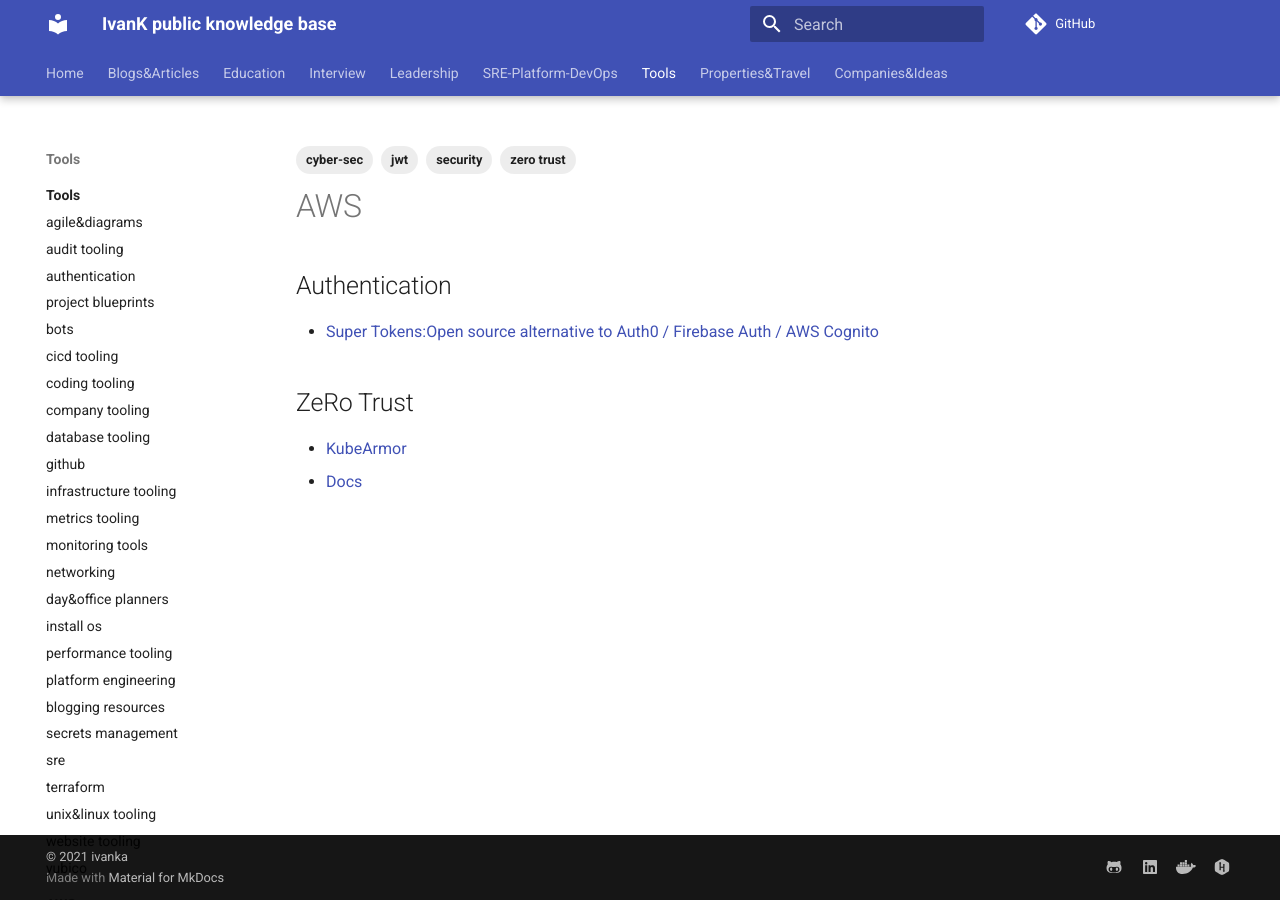
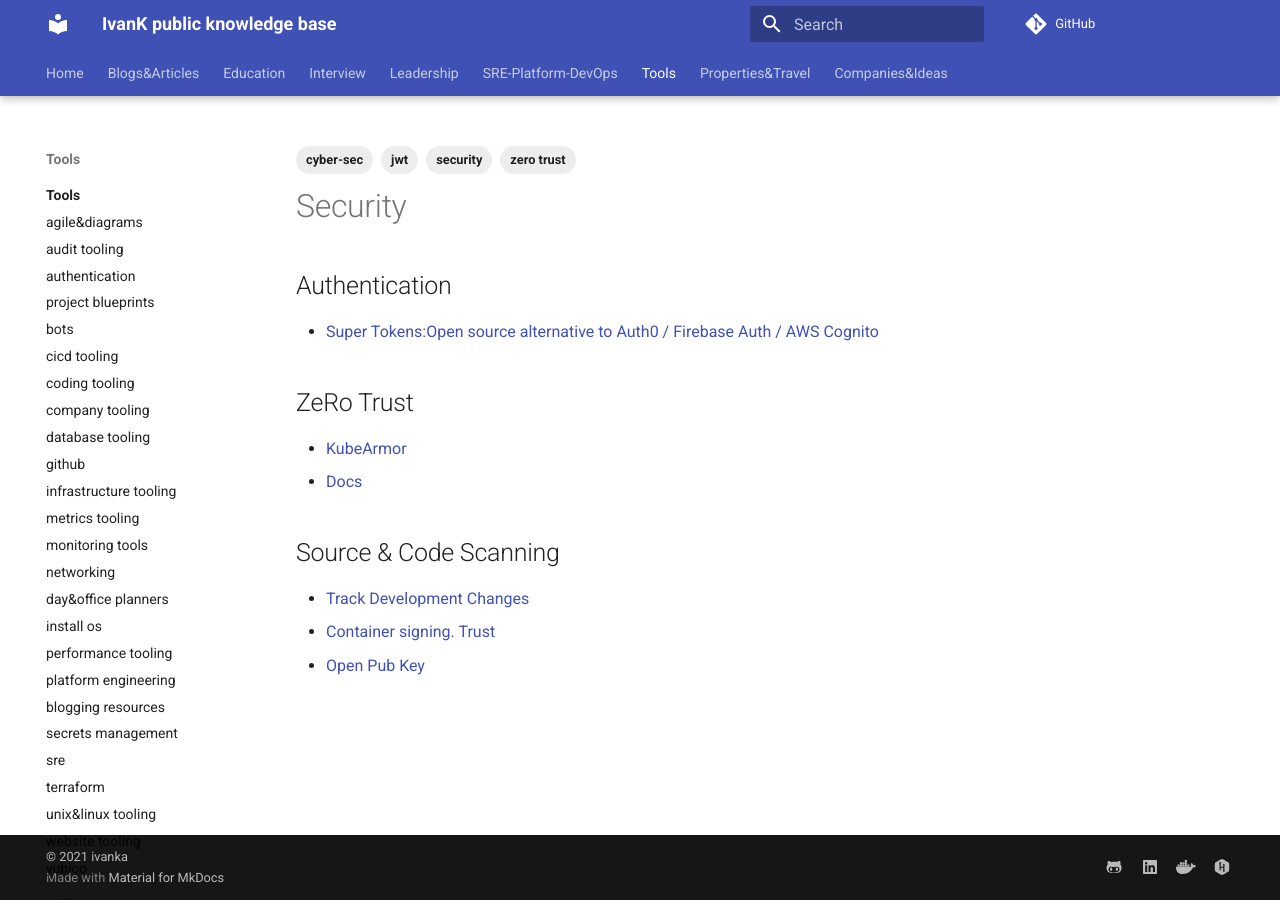
Before and after one commit to ivankatliarchuk/knowledge-base, an MkDocs documentation site: the page built from docs/tools/cyber-sec/index.md, in a window 1280 px wide. Built offline with MkDocs 1.6.1 and Material for MkDocs 9.7.7, drawn with Linux system fonts in a browser that asks for light colours; comment, search, counter and statistics services are not loaded.

Commit message:
added system security and other stuff
Signed-off-by: ivan katliarchuk <ivan.katliarchuk@gmail.com>

```diff
--- a/docs/tools/cyber-sec/index.md
+++ b/docs/tools/cyber-sec/index.md
@@ -6,7 +6,7 @@
 date: 14-10-2022
 ---
 
-# AWS
+# Security
 
 ## Authentication
 
@@ -16,3 +16,9 @@
 
 - [KubeArmor](https://kubearmor.io/)
   * [Docs](https://docs.kubearmor.io/kubearmor/use-cases/least_permissive_access)
+
+## Source & Code Scanning
+
+- [Track Development Changes](https://crashoverride.com/open-source)
+- [Container signing. Trust](https://www.docker.com/blog/signing-docker-official-images-using-openpubkey/)
+- [Open Pub Key](https://github.com/openpubkey/openpubkey)
```
Also changed, not shown: assets/cyber-devsecops/containers/signing-docker-official-v1.png (added), assets/cyber-devsecops/containers/signing-docker-official-v2.png (added), assets/cyber-devsecops/containers/signing-docker-official-v3.png (added), assets/cyber-devsecops/containers/signing-docker-official-v4.png (added), 1 other file.
